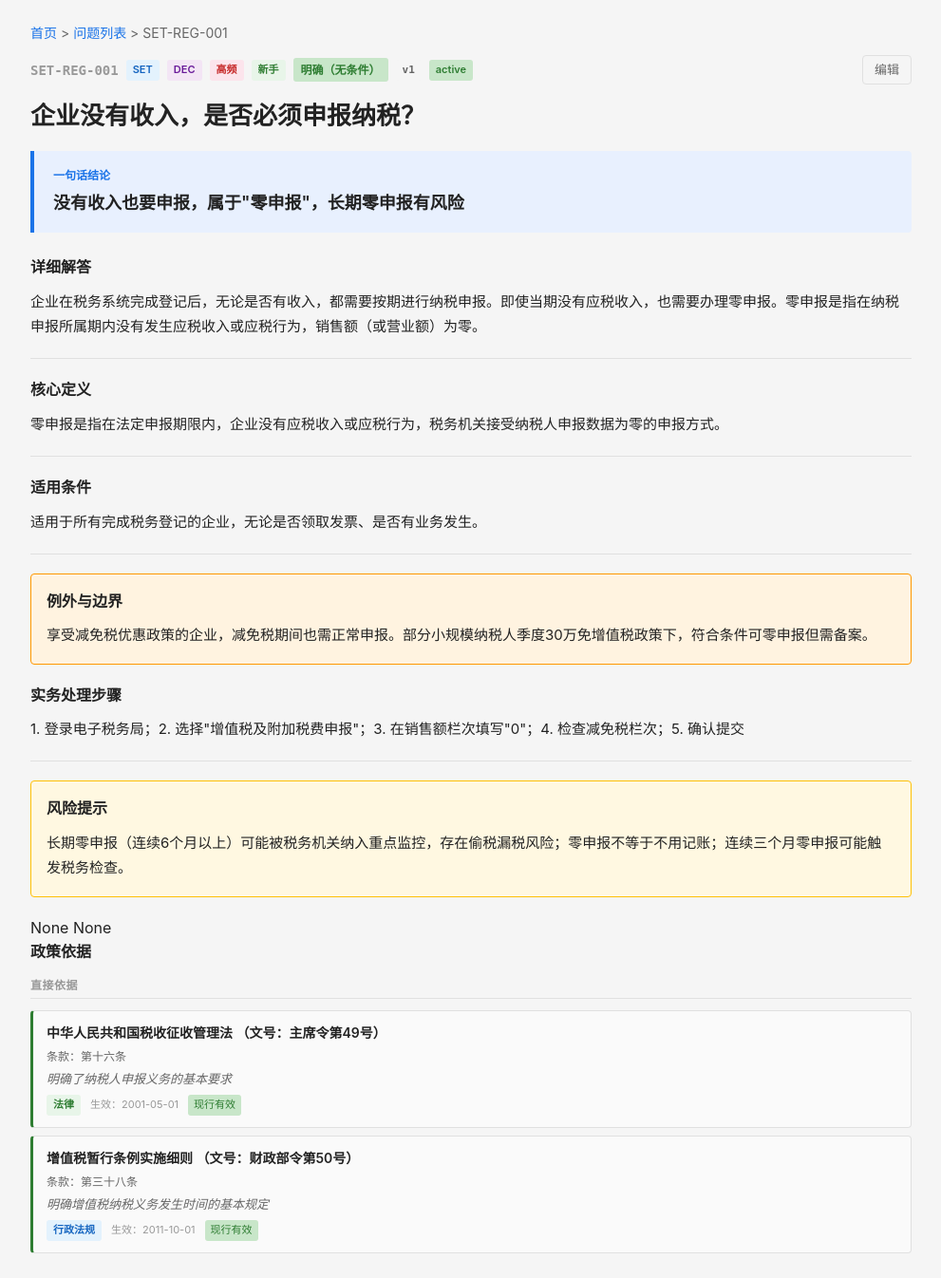
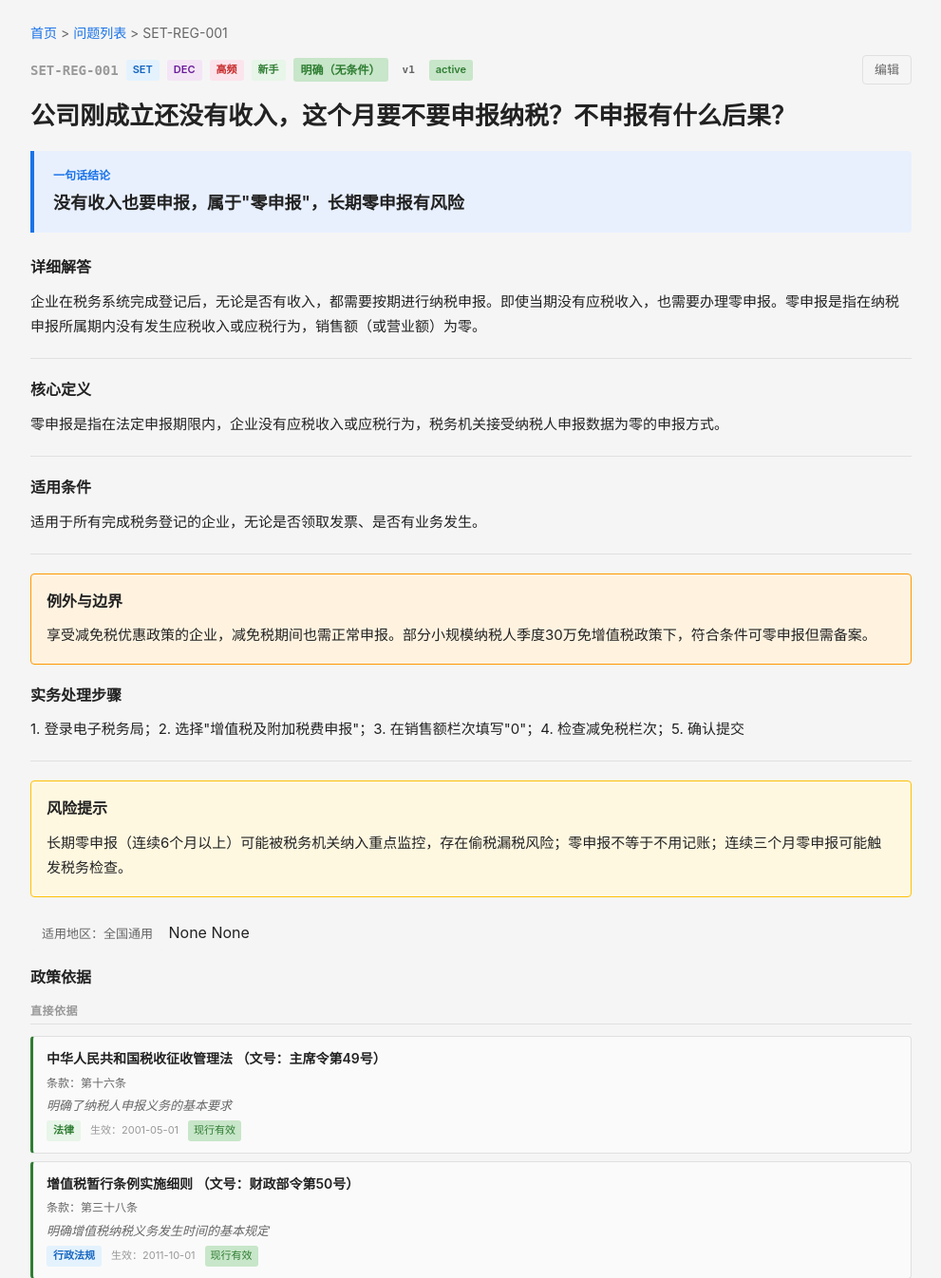
Before and after one commit to 1076825449/Knowledge-Library, a Flask app: page /question/SET-REG-001 in a window 1280 px wide. Shown: the part 57-1403 px from the top of the page at 95% size, without its empty margins (144-1135 px from the left). Run offline with Flask 3, Linux system fonts and the light colour scheme; data comes from the database, SQL or seed files in the repository.

Commit message:
fix: show question_plain as list title, fix scope_level display, add updated_at to list

```diff
--- a/backend/services/question_service.py
+++ b/backend/services/question_service.py
@@ -80,7 +80,7 @@
         # 查询列表
         sql = f"""
             SELECT
-                q.question_code, q.question_title, q.one_line_answer,
+                q.question_code, q.question_title, q.question_plain, q.one_line_answer,
                 q.stage_code, q.module_code, q.answer_certainty,
                 q.high_frequency_flag, q.newbie_flag, q.updated_at
             FROM question_master q
--- a/frontend/templates/detail.html
+++ b/frontend/templates/detail.html
@@ -53,7 +53,7 @@
 </div>
 
 {# ========== 问题标题 ========== #}
-<h1 class="detail-title">{{ detail.question_title }}</h1>
+<h1 class="detail-title">{{ detail.question_plain }}</h1>
 
 {# ========== 一句话结论（重点突出） ========== #}
 <div class="answer-box">
@@ -110,10 +110,16 @@
 {% endif %}
 
 {# ========== 适用范围 ========== #}
-{% if detail.scope_level == 'national' %}
+{% if detail.scope_level %}
+{% if detail.scope_level == 'scope_national' %}
 <div class="scope-note">适用地区：全国通用</div>
+{% elif detail.scope_level == 'scope_provincial' %}
+<div class="scope-note">适用地区：省级口径</div>
+{% elif detail.scope_level == 'scope_local' %}
+<div class="scope-note">适用地区：地方口径</div>
 {% elif detail.local_region %}
 <div class="scope-note local">地区：{{ detail.local_region }}</div>
+{% endif %}
 {% endif %}
 
 {# ========== 政策依据（分组展示） ========== #}
--- a/frontend/templates/questions.html
+++ b/frontend/templates/questions.html
@@ -97,8 +97,9 @@
                 {% endif %}
                 <span class="q-badge certainty {{ q.answer_certainty }}">{{ q.answer_certainty }}</span>
             </div>
-            <div class="q-title">{{ q.question_title }}</div>
+            <div class="q-title">{{ q.question_plain }}</div>
             <div class="q-answer">{{ q.one_line_answer }}</div>
+            {% if q.updated_at %}<div class="q-updated">更新：{{ q.updated_at[:10] }}</div>{% endif %}
         </a>
     </li>
     {% endfor %}
```
